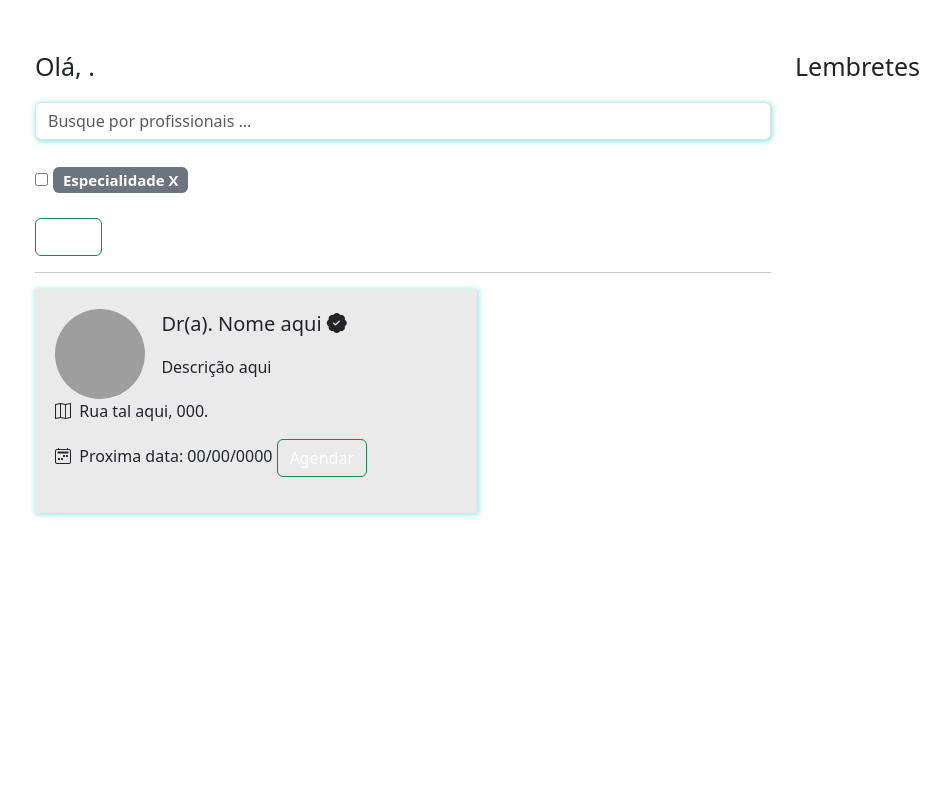
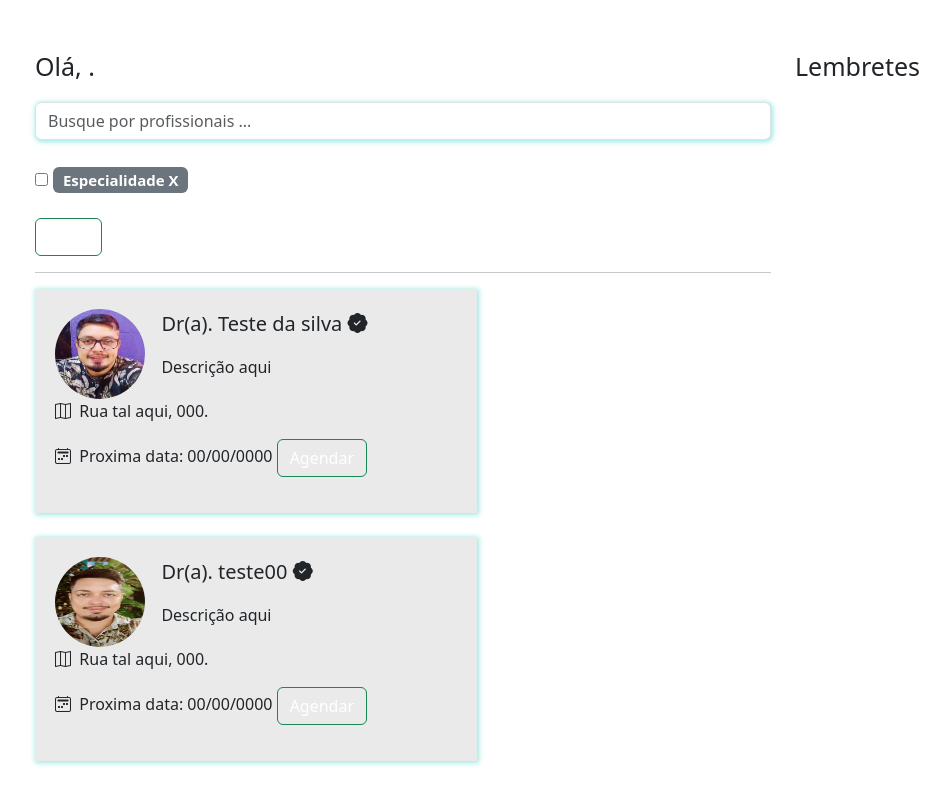
Before and after one commit to GuttoRegadas/healing, a Django app: page /paciente/home/ in a window 1280 px wide. Shown: the whole page, without its empty margins (47-997 px from the left). Run offline with Django 5.2, Linux system fonts and the light colour scheme; data comes from the database, SQL or seed files in the repository; both versions use the stored data as it was after the commit; grey boxes are pictures that could not be loaded.

Commit message:
version016

```diff
--- a/paciente/templates/home.html
+++ b/paciente/templates/home.html
@@ -39,24 +39,22 @@
             <hr>
 
             <div class="list-medicos">
-
+               {% for medico in medicos %}
                     <div class="card-medicos shadow-main-color">
                         <div class="row">
-                        <div class="col-md-3"><img src="#" class="foto-perfil-card" alt=""></div>
+                            <div class="col-md-3"><img src="{{ medico.foto.url}}" class="foto-perfil-card" alt=""></div>
                             <div class="col-md">
-                            <p style="font-size: 20px" class="p-bold">Dr(a). Nome aqui <i class="bi bi-patch-check-fill icon-main"></i></p>
+                                <p style="font-size: 20px" class="p-bold">Dr(a). {{medico.nome}} <i class="bi bi-patch-check-fill icon-main"></i></p>
                                 <p>Descrição aqui</p>
                             </div>
                         </div>
                         <p><i class="bi bi-map icon-main"></i>&nbsp&nbspRua tal aqui, 000.</p>
                         <p><i class="bi bi-calendar2-week icon-main"></i>&nbsp&nbspProxima data:
                             00/00/0000
-
                         <a href="#" class="btn btn-success btn-dark-color">Agendar</a>
                     </div>
                     <br>
-
-
+                {% endfor %}
 
             </div>
 
--- a/paciente/views.py
+++ b/paciente/views.py
@@ -1,7 +1,8 @@
 from django.shortcuts import render
+from medico.models import DadosMedico
 
 # Create your views here.
 def home(resquest):
     if resquest.method == "GET":
-
-        return render(resquest, 'home.html')
+        medicos = DadosMedico.objects.all()
+        return render(resquest, 'home.html', {'medicos': medicos})
```
Also changed, not shown: db.sqlite3, media/foto_perfil/IMG_20210508_115359_259.jpg (added), media/foto_perfil/IMG_20220424_224125_284.jpg (added). Lines whose indentation alone changed are shown as unchanged.
